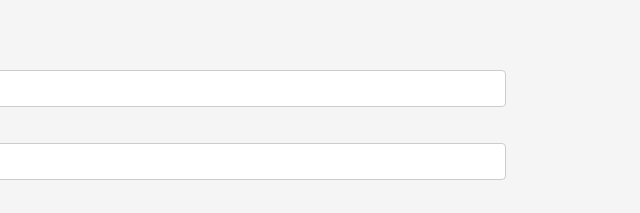
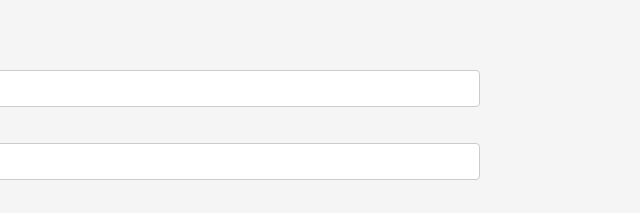
Before and after one commit to Kodelack47/ABCFitnessStudio, a plain HTML site: page aboutus.html in a window 1280 px wide. Shown: the part 579-792 px from the top of the page, 640-1280 px from the left. Drawn offline with Linux system fonts and the light colour scheme.

Commit message:
Stop form fields from overflowing the screen on phones
Use border-box sizing everywhere so padding is counted inside
width: 100%, which removes the sideways scroll on the About Us page.

```diff
--- a/style.css
+++ b/style.css
@@ -1,5 +1,13 @@
 /* Author: Ousmana Tunkara · github.com/Kodelack47 · ABC Fitness Studio */
 /* ABC Fitness Studio - style.css */
+
+/* Include padding and borders inside an element's width,
+   so width: 100% inputs never overflow the screen */
+*,
+*::before,
+*::after {
+  box-sizing: border-box;
+}
 
 body {
   font-family: Arial, sans-serif;
```
